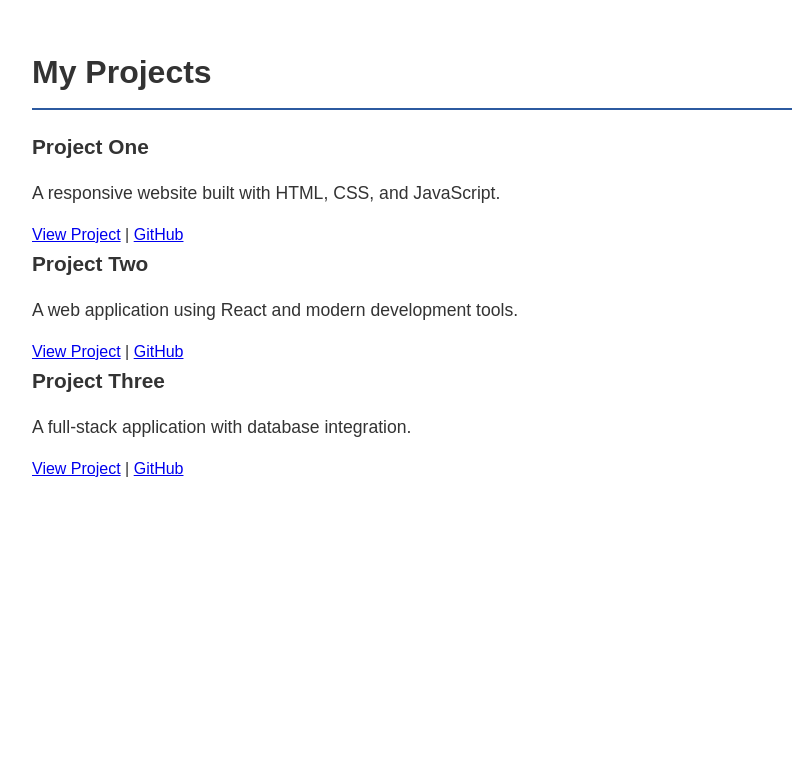
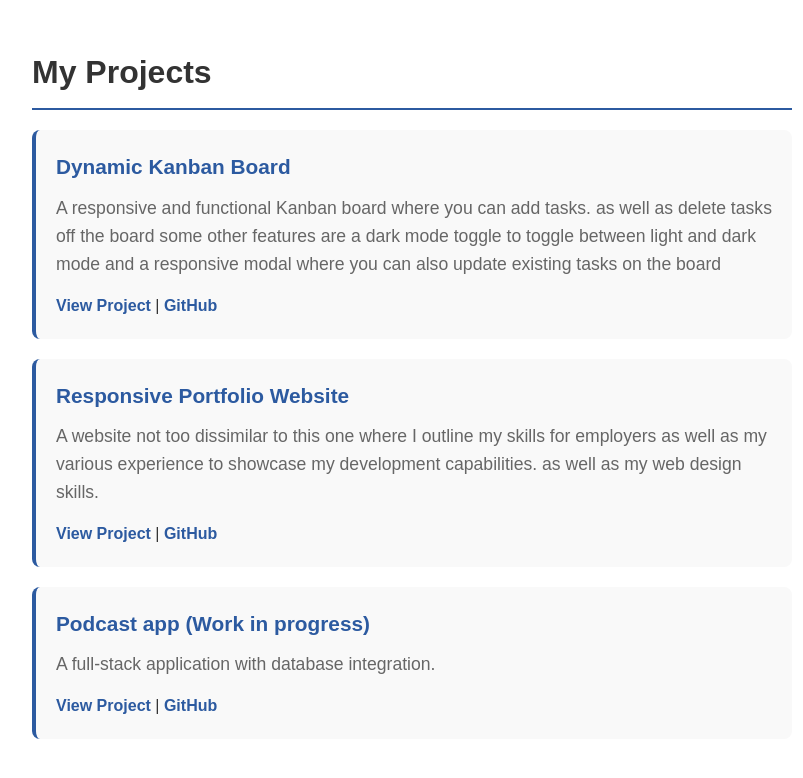
Before and after one commit to N-Nashe/CDV05, a plain HTML site: page index.html in a window 1280 px wide. Shown: the part 882-1660 px from the top of the page, without its empty margins (228-1031 px from the left). Before the commit the page ends 1433 px from the top, so only its background shows below. Drawn offline with Linux system fonts and the light colour scheme.

Commit message:
updated project descriptions and added styling for project sections

```diff
--- a/index.html
+++ b/index.html
@@ -49,21 +49,26 @@
             <h2>My Projects</h2>
 
             <div class="project">
-                <h3>Project One</h3>
-                <p>A responsive website built with HTML, CSS, and JavaScript.</p>
-                <a href="#">View Project</a> | <a href="#">GitHub</a>
+                <h3>Dynamic Kanban Board</h3>
+                <p>A responsive and functional Kanban board where you can add tasks.
+                    as well as delete tasks off the board some other features are a dark mode toggle to toggle between
+                    light and dark mode and a responsive modal where you can also update existing tasks on the board
+                </p>
+                <a href="#" target="_blank">View Project</a> | <a href="https://github.com/N-Nashe/MUNCHA25131_FTO2505_B_MunasheChakona_JSLPortfolioPiece.git" target="_blank">GitHub</a>
             </div>
 
             <div class="project">
-                <h3>Project Two</h3>
-                <p>A web application using React and modern development tools.</p>
-                <a href="#">View Project</a> | <a href="#">GitHub</a>
+                <h3>Responsive Portfolio Website</h3>
+                <p>A website not too dissimilar to this one where I outline my skills for employers as well as my various experience
+                    to showcase my development capabilities. as well as my web design skills.
+                </p>
+                <a href="#" target="_blank">View Project</a> | <a href="https://github.com/N-Nashe/MUNCHA25131_fto2502_b2_MunasheChakona_SDF_Portfolio_Piece.git" target="_blank">GitHub</a>
             </div>
 
             <div class="project">
-                <h3>Project Three</h3>
+                <h3>Podcast app (Work in progress)</h3>
                 <p>A full-stack application with database integration.</p>
-                <a href="#">View Project</a> | <a href="#">GitHub</a>
+                <a href="#" target="_blank">View Project</a> | <a href="https://github.com/N-Nashe/DJS02-2025.git" target="_blank">GitHub</a>
             </div>
         </section>
 
--- a/styles.css
+++ b/styles.css
@@ -126,3 +126,32 @@ p {
     color: #2c5aa0;
     font-weight: bold;
 }
+
+/* Projects-section */
+.project {
+    background-color: #f9f9f9;
+    padding: 20px;
+    border-radius: 8px;
+    margin-bottom: 20px;
+    border-left: 4px solid #2c5aa0;
+}
+
+.project h3 {
+    color: #2c5aa0;
+    margin-bottom: 10px;
+}
+
+.project p {
+    margin-bottom: 15px;
+    color: #666;
+}
+
+.project a {
+    color: #2c5aa0;
+    text-decoration: none;
+    font-weight: bold;
+}
+
+.project a:hover {
+    text-decoration: underline;
+}
```
